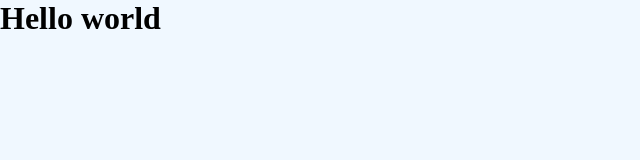
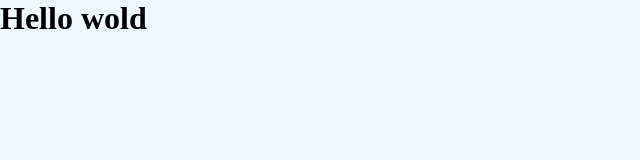
Before and after one commit to Gbuiyal/webtest, a plain HTML site: page index.html in a window 1280 px wide. Shown: the full height of the page, 0-640 px from the left. Drawn offline with Linux system fonts and the light colour scheme.

Commit message:
Update index.html

```diff
--- a/index.html
+++ b/index.html
@@ -7,6 +7,6 @@
     <link rel="stylesheet" href="style.css">
 </head>
 <body>
-    <h1>Hello world</h1>
+    <h1>Hello wold</h1>
 </body>
 </html>
```
